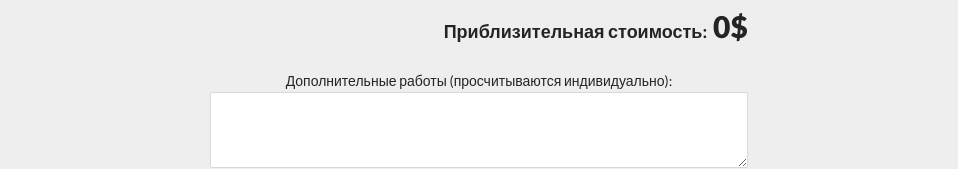
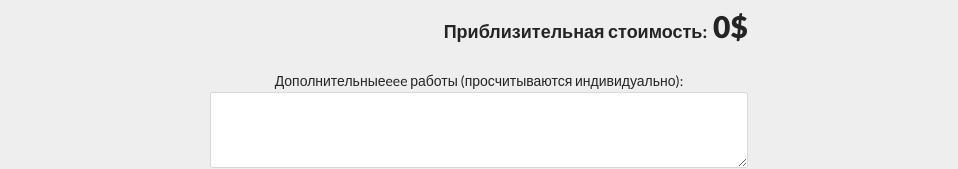
Before and after one commit to siarheichura/potolki, a React (Create React App) app: page / in a window 1280 px wide. Shown: the part 346-515 px from the top of the page, without its empty margins (161-1119 px from the left). Built offline with nearby package versions, Linux system fonts and the light colour scheme.

Commit message:
test build

```diff
--- a/src/components/_Layout/Main/Main.tsx
+++ b/src/components/_Layout/Main/Main.tsx
@@ -9,7 +9,7 @@ export const Main = () => {
   return <main>
     <div className='main-container'>
       <Calculator />
-      <TextArea label='Дополнительные работы (просчитываются индивидуально):' rows={3} />
+      <TextArea label='Дополнительныеeee работы (просчитываются индивидуально):' rows={3} />
       <UserForm />
     </div>
   </main>
```
